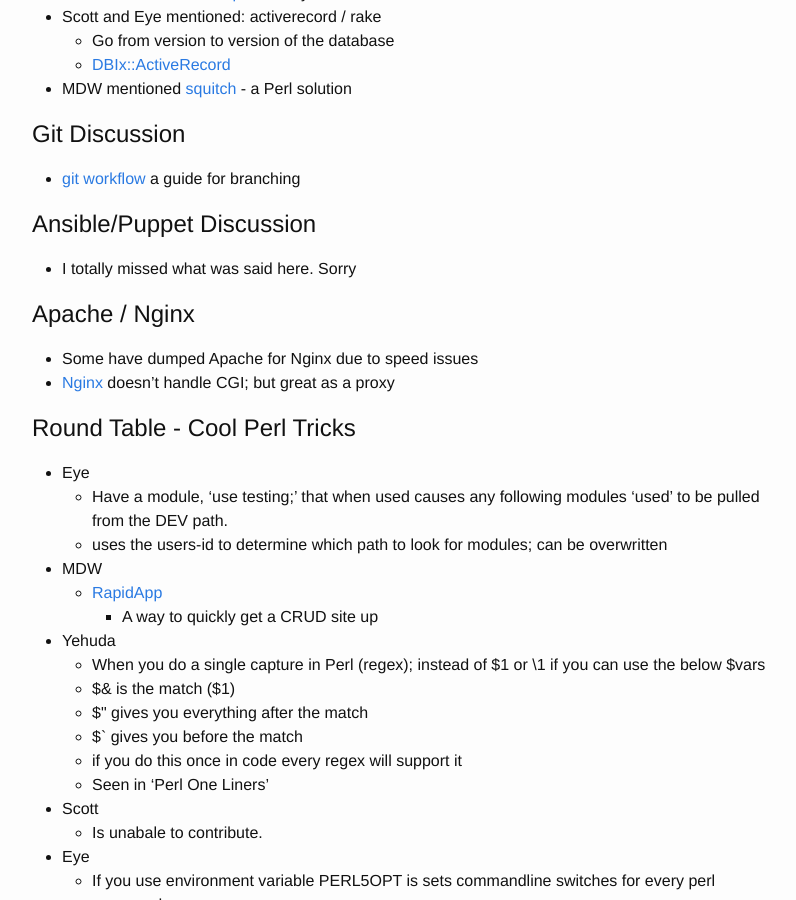
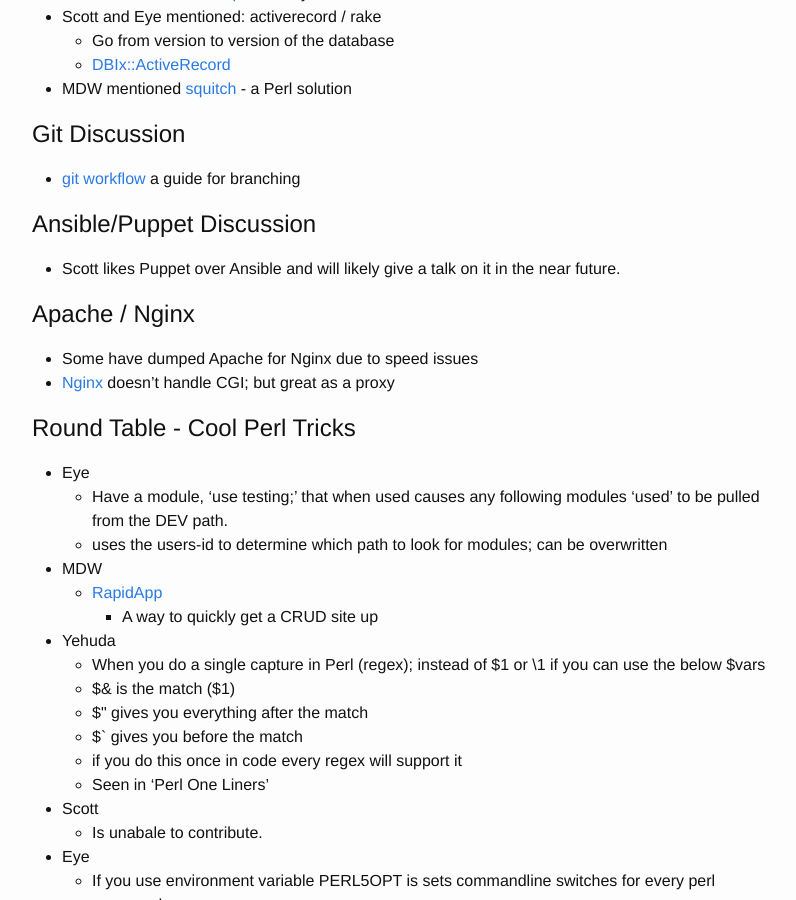
Before and after one commit to Woody2143/woody2143.github.io, a Jekyll site: the page built from _posts/2016-06-02-atlantapm.markdown, in a window 1280 px wide and 900 px high, scrolled down 702 px. Shown: the whole window, without its empty margins (238-1034 px from the left). Built offline with Jekyll 4.4.1, drawn with Linux system fonts in a browser that asks for light colours.

Commit message:
updated with Scotts comments

```diff
--- a/_posts/2016-06-02-atlantapm.markdown
+++ b/_posts/2016-06-02-atlantapm.markdown
@@ -30,21 +30,27 @@ Basically the classic problem of how to track changes to a database.
   - The group helped me make some improvements to my script.
   - Here is a [Github Repo](https://github.com/Woody2143/databaseChangeLog) with my code. Contributions welcome!
 
+
 - Scott and Eye mentioned: activerecord / rake
   - Go from version to version of the database
   - [DBIx::ActiveRecord](http://search.cpan.org/~tsaito/DBIx-ActiveRecord-0.01/lib/DBIx/ActiveRecord.pm)
 
+
 - MDW mentioned [squitch](http://sqitch.org/) - a Perl solution
+
 
 # Git Discussion
 - [git workflow](http://nvie.com/posts/a-successful-git-branching-model/) a guide for branching
 
+
 # Ansible/Puppet Discussion
-- I totally missed what was said here. Sorry
+- Scott likes Puppet over Ansible and will likely give a talk on it in the near future.
+
 
 # Apache / Nginx
 - Some have dumped Apache for Nginx due to speed issues
 - [Nginx](https://www.nginx.com/resources/wiki/) doesn't handle CGI; but great as a proxy
+
 
 # Round Table - Cool Perl Tricks
 - Eye
```
